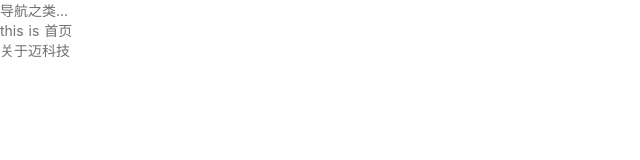
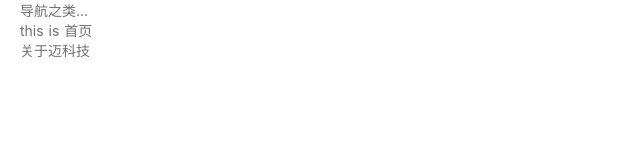
Before and after one commit to pluslicy/uuisp, a Vue app: page /thinkTank in a window 1280 px wide. Shown: the top 160 px of the page, without its empty margins (0-640 px from the left). Built offline with nearby package versions, Linux system fonts and the light colour scheme.

Commit message:
activity

```diff
--- a/src/App.vue
+++ b/src/App.vue
@@ -35,5 +35,9 @@ a {
   color: #707070;
   text-decoration: none;
 }
+#app {
+  width: 1240px;
+  margin: 0 auto;
+}
 /*... */
 </style>
```
Also changed, not shown: src/pages/Activity.vue (line endings or trailing spaces), 1 other file (tests, documents, lock files or other folders).
